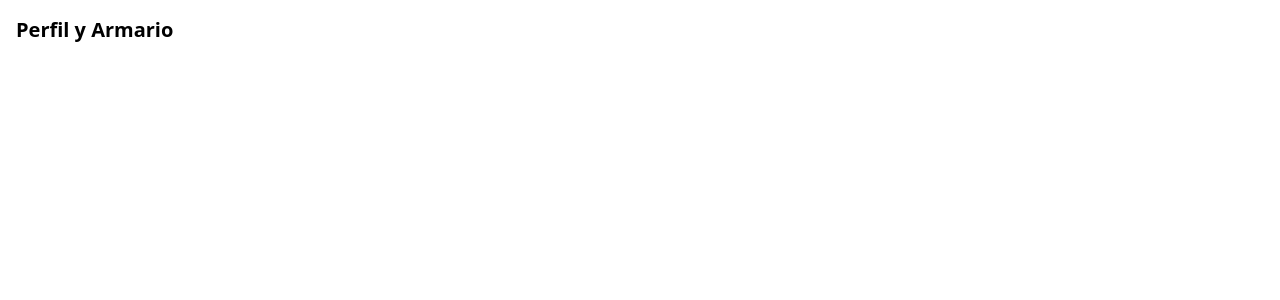
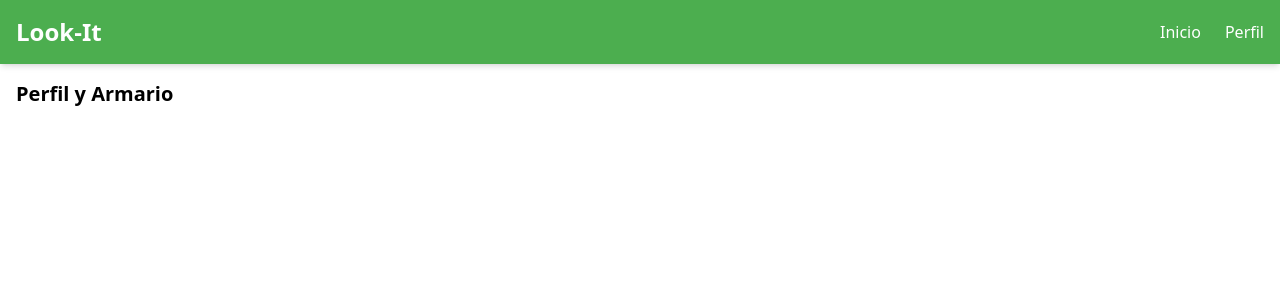
Before and after one commit to migangqui/look-it-frontend, a Vue app: page /profile in a window 1280 px wide. Shown: the top 300 px of the page. Built offline with nearby package versions, Linux system fonts and the light colour scheme.

Commit message:
Make Menu responsive for mobile screens with hamburger button

```diff
--- a/src/App.vue
+++ b/src/App.vue
@@ -1,6 +1,9 @@
 <template>
-  <router-view />
+  <Menu />
+  <div class="pt-16">
+    <router-view />
+  </div>
 </template>
 <script setup>
-// Componente raíz
+import Menu from './components/Menu.vue';
 </script>
--- a/src/components/AuthButton.vue
+++ b/src/components/AuthButton.vue
@@ -1,5 +1,16 @@
 <template>
-  <button class="bg-blue-500 text-white px-4 py-2 rounded shadow hover:bg-blue-600" @click="signInWithGoogle">
+  <button class="bg-color-1 text-white px-4 py-2 rounded shadow hover:bg-color-2 flex items-center gap-2" @click="signInWithGoogle">
+    <span class="inline-block w-5 h-5">
+      <svg xmlns="http://www.w3.org/2000/svg" viewBox="0 0 48 48" width="20" height="20">
+        <g>
+          <path fill="#fff" d="M24 9.5c3.54 0 6.7 1.23 9.19 3.25l6.85-6.85C36.13 2.36 30.45 0 24 0 14.64 0 6.4 5.48 2.44 13.44l7.98 6.21C12.13 13.13 17.62 9.5 24 9.5z"/>
+          <path fill="#fff" d="M46.1 24.5c0-1.64-.15-3.22-.43-4.75H24v9h12.5c-.54 2.9-2.18 5.36-4.65 7.04l7.2 5.6C43.98 37.13 46.1 31.33 46.1 24.5z"/>
+          <path fill="#fff" d="M10.42 28.65c-1.13-3.36-1.13-6.94 0-10.3l-7.98-6.21C.64 16.36 0 20.07 0 24c0 3.93.64 7.64 2.44 11.06l7.98-6.21z"/>
+          <path fill="#fff" d="M24 48c6.45 0 12.13-2.13 16.54-5.81l-7.2-5.6c-2.01 1.35-4.59 2.16-7.34 2.16-6.38 0-11.87-3.63-14.58-8.94l-7.98 6.21C6.4 42.52 14.64 48 24 48z"/>
+          <path fill="none" d="M0 0h48v48H0z"/>
+        </g>
+      </svg>
+    </span>
     Iniciar sesión con Google
   </button>
 </template>
--- /dev/null
+++ b/src/components/Menu.vue
@@ -0,0 +1,32 @@
+<template>
+  <nav class="w-full bg-color-1 text-white shadow-md fixed top-0 left-0 z-50">
+    <div class="container mx-auto flex items-center justify-between h-16 px-4">
+      <div class="text-2xl font-bold">Look-It</div>
+      <button @click="toggleMenu" class="md:hidden focus:outline-none" aria-label="Abrir menú">
+        <svg class="w-7 h-7" fill="none" stroke="currentColor" viewBox="0 0 24 24" xmlns="http://www.w3.org/2000/svg">
+          <path stroke-linecap="round" stroke-linejoin="round" stroke-width="2" d="M4 6h16M4 12h16M4 18h16"></path>
+        </svg>
+      </button>
+      <ul :class="['flex', 'space-x-6', 'md:flex', 'md:space-x-6', menuOpen ? 'flex-col absolute top-16 left-0 w-full bg-color-1 py-4 px-6 z-40' : 'hidden', 'md:static', 'md:w-auto', 'md:bg-transparent', 'md:py-0', 'md:px-0', 'md:z-auto']" >
+        <li><router-link to="/" class="hover:underline block py-2 md:py-0">Inicio</router-link></li>
+        <li><router-link to="/profile" class="hover:underline block py-2 md:py-0">Perfil</router-link></li>
+        <!-- Puedes agregar más enlaces aquí -->
+      </ul>
+    </div>
+  </nav>
+</template>
+
+<script>
+import { ref } from 'vue';
+
+export default {
+  name: 'Menu',
+  setup() {
+    const menuOpen = ref(false);
+    const toggleMenu = () => {
+      menuOpen.value = !menuOpen.value;
+    };
+    return { menuOpen, toggleMenu };
+  },
+};
+</script>
--- /dev/null
+++ b/src/services/user_api.js
@@ -0,0 +1,11 @@
+// src/services/user_api.js
+
+const BASE_URL = import.meta.env.VITE_API_BASE_URL;
+
+export async function getUsers() {
+  // Llamada al backend para obtener usuarios
+  const response = await fetch(`${BASE_URL}/api/v1/test/users`);
+  if (!response.ok) throw new Error('Error al obtener usuarios');
+  const data = await response.json();
+  return Array.isArray(data) ? data : (data.users || []);
+}
--- a/src/style.css
+++ b/src/style.css
@@ -1,3 +1,28 @@
+/* Colores principales de la aplicación */
+.color-1 {
+	color: #4cae4f;
+}
+.color-2 {
+	color: #80c684;
+}
+.color-3 {
+	color: #a4d5a6;
+}
+.color-4 {
+	color: #c7e5c8;
+}
+.color-5 {
+	color: #eaf6eb;
+}
+
+:root {
+	--color-1: #4cae4f;
+	--color-2: #80c684;
+	--color-3: #a4d5a6;
+	--color-4: #c7e5c8;
+	--color-5: #eaf6eb;
+}
+
 @tailwind base;
 @tailwind components;
 @tailwind utilities;
--- a/src/views/HomeView.vue
+++ b/src/views/HomeView.vue
@@ -1,8 +1,10 @@
 <template>
-  <div class="p-4">
-    <h1 class="text-xl font-bold mb-4">Bienvenido a Look-It</h1>
-    <AuthButton />
-    <!-- Landing page principal -->
+  <div class="min-h-screen p-4 flex flex-col items-center justify-center overflow-hidden">
+    <h1 class="text-xl font-bold mb-4 text-center">Bienvenido a Look-It</h1>
+    <div class="mb-4 w-full flex justify-center">
+      <AuthButton />
+    </div>
+    <!-- Landing page principal
     <div v-if="loading" class="my-4">Cargando usuarios...</div>
     <div v-else>
       <table v-if="users.length" class="min-w-full bg-white border border-gray-200 rounded shadow mt-6">
@@ -25,22 +27,20 @@
       </table>
       <div v-else class="mt-4 text-gray-500">No se encontraron usuarios.</div>
     </div>
+    -->
   </div>
 </template>
 <script setup>
 import AuthButton from '../components/AuthButton.vue';
-// Lógica para la landing page
 import { ref, onMounted } from 'vue';
+import { getUsers } from '../services/user_api.js';
 
 const users = ref([]);
 const loading = ref(true);
 
 onMounted(async () => {
   try {
-    const response = await fetch('https://look-it-backend-service-fcm5ogal7q-no.a.run.app/api/v1/test/users');
-    if (!response.ok) throw new Error('Error al obtener usuarios');
-    const data = await response.json();
-    users.value = Array.isArray(data) ? data : (data.users || []);
+    users.value = await getUsers();
   } catch (error) {
     console.error(error);
     users.value = [];
--- a/tailwind.config.js
+++ b/tailwind.config.js
@@ -4,7 +4,15 @@ module.exports = {
     "./src/**/*.{vue,js,ts,jsx,tsx}"
   ],
   theme: {
-    extend: {},
+    extend: {
+      colors: {
+        'color-1': 'var(--color-1)',
+        'color-2': 'var(--color-2)',
+        'color-3': 'var(--color-3)',
+        'color-4': 'var(--color-4)',
+        'color-5': 'var(--color-5)',
+      },
+    },
   },
   plugins: [],
 }
```
Also changed, not shown: .context/git_commit.md, 1 other file (tests, documents, lock files or other folders).
